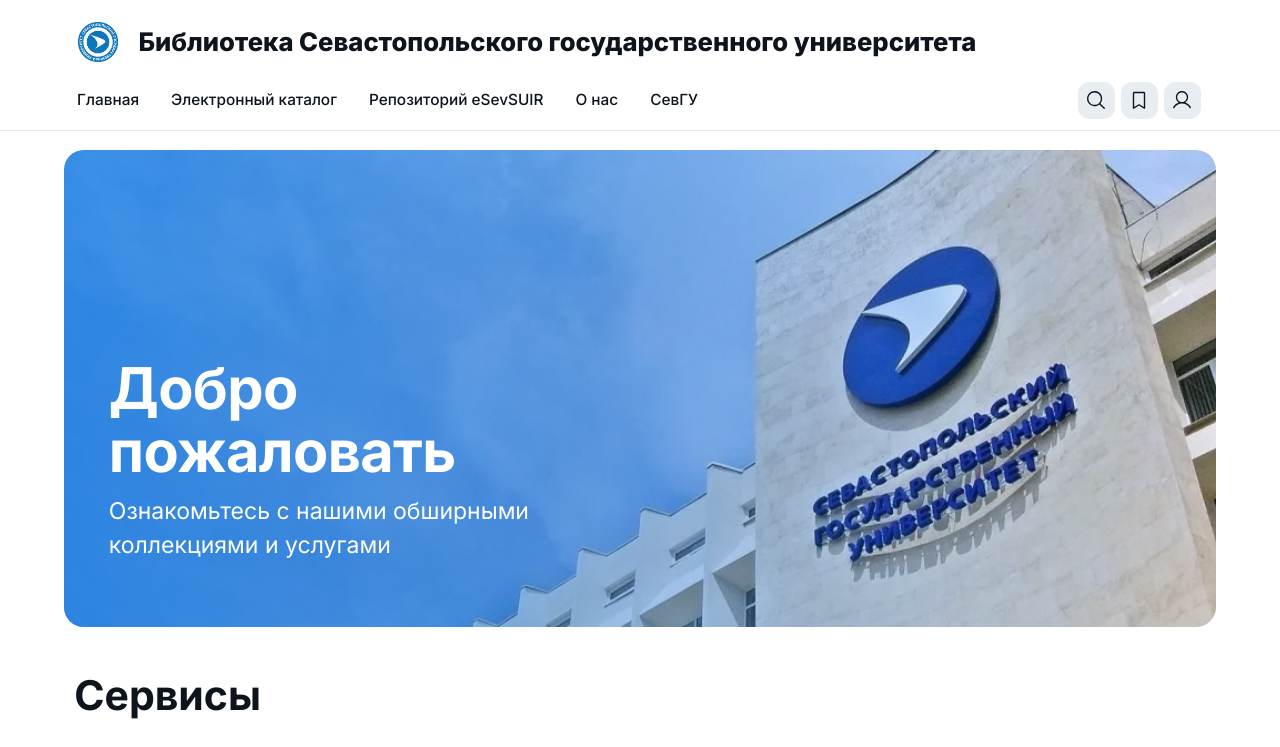
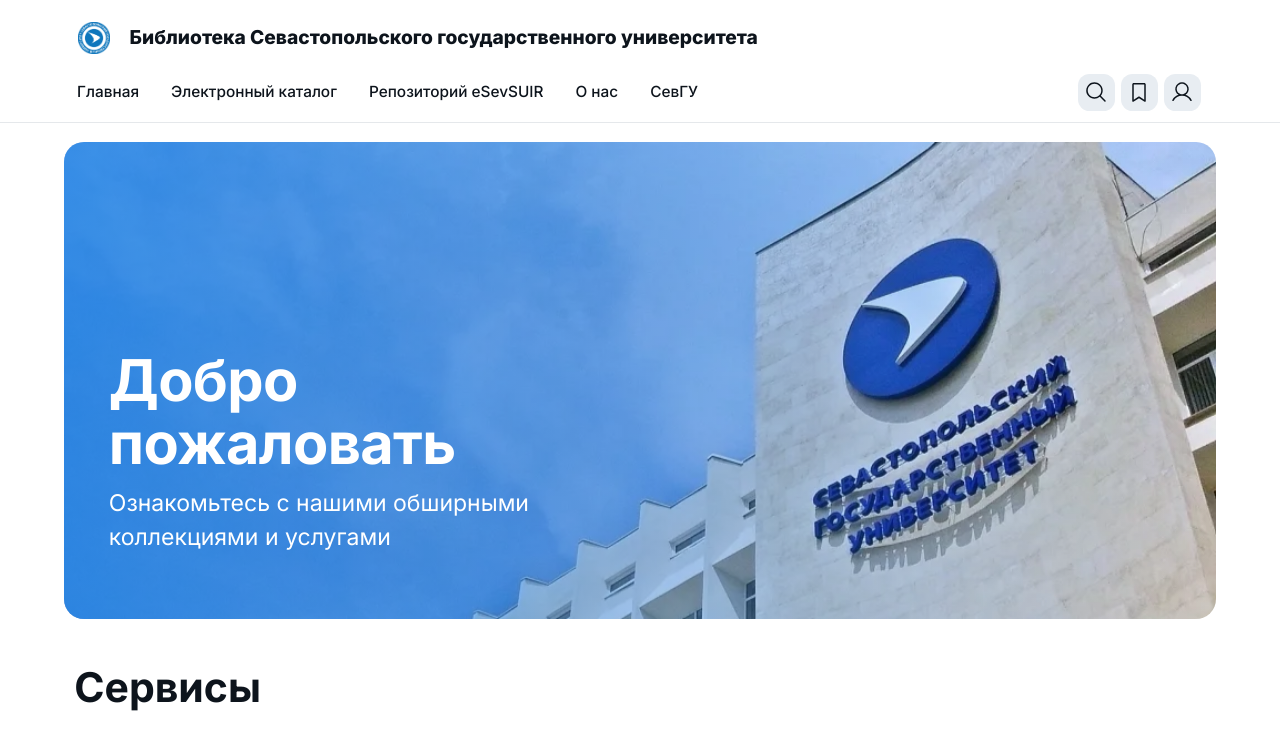
Before and after one commit to ainesskk/LibSevsuFront, a React (Vite) app: page / in a window 1280 px wide. Shown: the top 747 px of the page. Built offline with nearby package versions, Linux system fonts and the light colour scheme.

Commit message:
fix header size

```diff
--- a/src/Header.css
+++ b/src/Header.css
@@ -14,13 +14,14 @@
 }
 
 .sevsu-logo{
-    max-height: 40px;
+    max-height: 2.5vw;
     padding-left: 40px;
 }
 
 .university-name{
-    padding-left: 20px;
-    font-size: 2vw;
+    font-family: Inter, sans-serif;
+    padding-left: 1.5vw;
+    font-size: 1.5vw;
     font-weight: 800;
     margin: 0;
 }
--- a/src/Navigation/HamburgerMenu.css
+++ b/src/Navigation/HamburgerMenu.css
@@ -24,6 +24,7 @@
 
 .burger-menu .item {
     padding: 10px;
+    color: #0D141C;
 }
 
 .burger-menu .item:nth-child(1) {
--- a/src/Navigation/Navigation.css
+++ b/src/Navigation/Navigation.css
@@ -47,7 +47,7 @@
 }
 
 .pin-container img {
-    width: calc(2.9vw - 15px);
+    width: calc(2.9vw - 1vw);
     object-fit: cover;
 }
 
@@ -59,7 +59,7 @@
         height: 4vw;
     }
     .pin-container img {
-        width: calc(2.9vw - 5px);
+        width: calc(2.9vw - 0.5vw);
     }
     .nav-item-pins-container {
         width: 15vw;
@@ -87,7 +87,7 @@
     }
 
     .pin-container img {
-        width: calc(2.9vw - 1px);
+        width: calc(2.9vw - 0.5vw);
     }
 
     .nav-item-pins-container {
```
